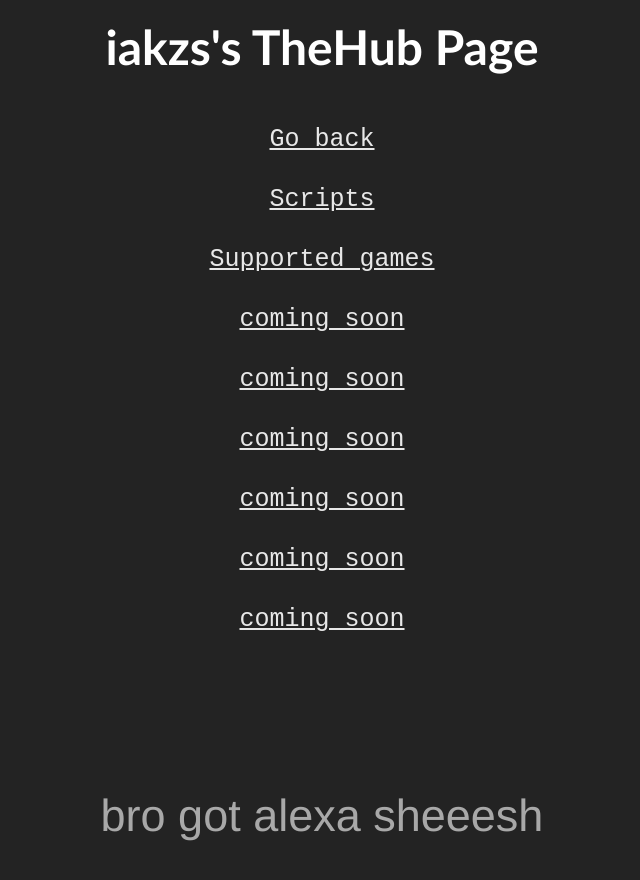
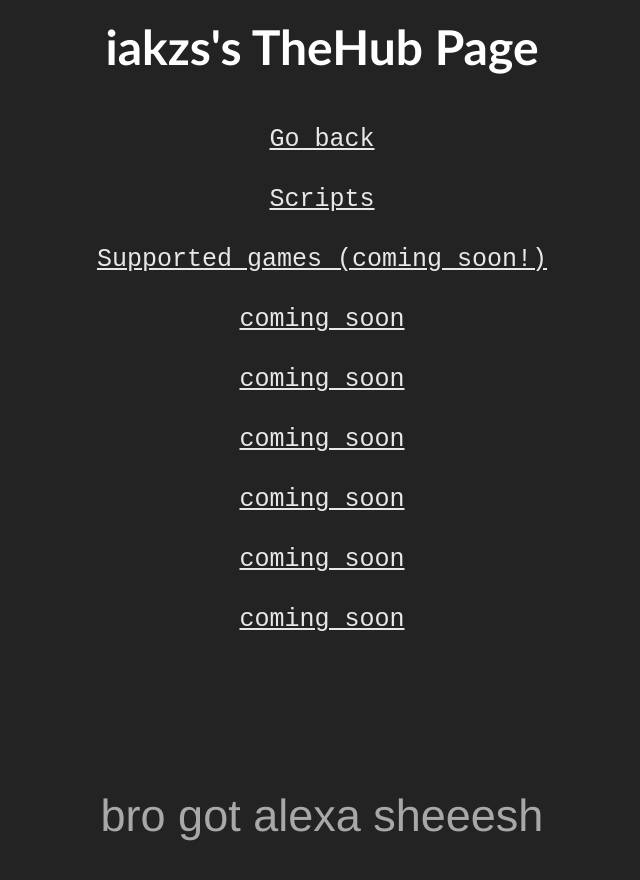
Before and after one commit to iakzs/TheHub, a plain HTML site: page index.html in a window 1280 px wide. Shown: the whole page, without its empty margins (318-958 px from the left). Drawn offline with Linux system fonts and the light colour scheme.

Commit message:
Update index.html

```diff
--- a/index.html
+++ b/index.html
@@ -96,7 +96,7 @@
 			<br>
 			<a href="https://thehubrbx.weebly.com/script.html" target = "_blank">Scripts</a>
 			<br>
-			<a href="https://thehubrbx.weebly.com/supported-games.html" target = "_blank">Supported games</a>
+			<a href="?" target = "_blank">Supported games (coming soon!)</a>
 			<br>
 			<a href="?" target = "_blank">coming soon</a>
 			<br>
```
